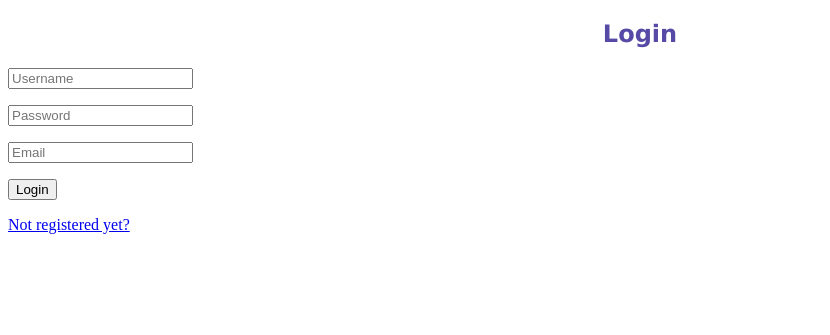
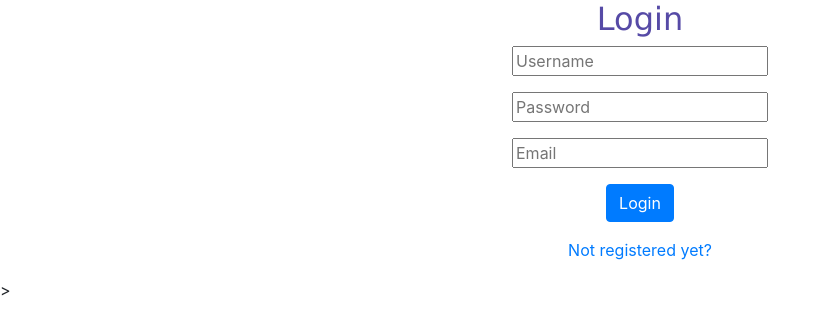
Before and after one commit to chris142/GridAndCloudTask, a Flask app: page /login/ in a window 1280 px wide. Shown: the top 335 px of the page, without its empty margins (0-830 px from the left). Run offline with Flask 2, Linux system fonts and the light colour scheme; the visitor is signed in with stand-in values (Sample User, id 1); parts of the project's set-up code (start-up, migrations or seed data) failed here and were passed over; some libraries are stand-ins or nearby versions.

Commit message:
design minor changes

```diff
--- a/templates/login.html
+++ b/templates/login.html
@@ -3,17 +3,18 @@
 <head>
     <meta charset="UTF-8">
     <title>Flask Intro - login page</title>
+    <link rel="stylesheet" href="https://stackpath.bootstrapcdn.com/bootstrap/4.1.0/css/bootstrap.min.css" integrity="sha384-9gVQ4dYFwwWSjIDZnLEWnxCjeSWFphJiwGPXr1jddIhOegiu1FwO5qRGvFXOdJZ4" crossorigin="anonymous">
     <link href="static/style.css" rel="stylesheet" media="screen">
 </head>
 <body>
-<h2>Login</h2>
+<h2 style="text-align: center;">Login</h2>
 <div class="container">
-    <form action="{{ url_for('login') }}" method="post">
+    <form style="text-align: center;" action="{{ url_for('login') }}" method="post">
 
         <p><input type="text" placeholder="Username" name="username"><br>
         <p><input type="password" placeholder="Password" name="password"><br>
         <p><input type="email" placeholder="Email" name="email"><br>
-        <p><input class="btn btn-default" type="submit" value="Login"><br>
+        <p><input class="btn btn-primary" type="submit" value="Login"><br>
 
     </form>
 
@@ -22,7 +23,7 @@
     {% endif %}
 </div>
 
-<p><a href="{{ url_for('register') }}"> Not registered yet?<a></p>
+<div style="text-align: center;"><p><a href="{{ url_for('register') }}"> Not registered yet?<a></p> </div>>
 
 </body>
 </html>
```
Also changed, not shown: templates/registration.html (+4 -3 lines).
